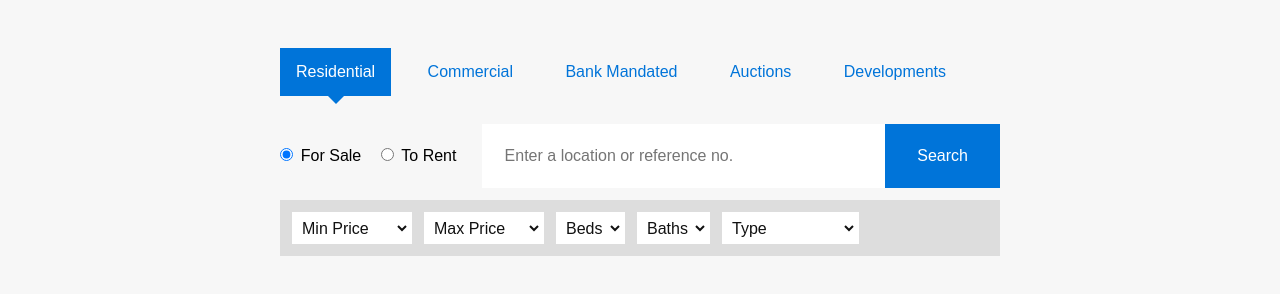
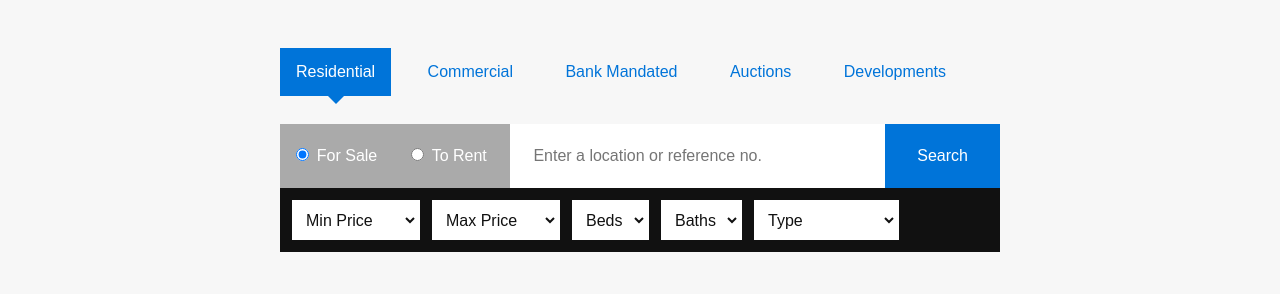
Before and after one commit to michaelthorne/search-prototype, a website: page example-2.html in a window 1280 px wide. Shown: the part 300-594 px from the top of the page. Drawn offline with Linux system fonts and the light colour scheme.

Commit message:
Better styles for toggles

```diff
--- a/css/style.css
+++ b/css/style.css
@@ -209,14 +209,14 @@ html {
     display: block;
 }
 
-.form--search .label--radio {
+.form--search .label--toggle {
     float: left;
-    margin-bottom: 2em;
-    margin-left: 1em;
+    margin-bottom: 1em;
+    margin-left: 0.25em;
 }
 
-.form--search .label--radio:first-child {
-    margin-left: 0;
+.form--search .label--toggle + .label--toggle {
+    margin-left: 1em;
 }
 
 .form--search .label .input {
@@ -241,15 +241,15 @@ html {
     outline: none;
 }
 
-.form--search .label--radio input {
+.form--search .label--toggle input {
     margin-right: 0.25em;
 }
 
 .form--search .input--alt {
     background-color: #fff;
     color: #111;
-    height: 2em; /* 32 / 16 */
-    padding: 0.25em;
+    height: 2.5em; /* 40 / 16 */
+    padding: 0.5em;
 }
 
 .form--search .input--alt:focus,
@@ -382,7 +382,7 @@ html {
     }
 
     .form--search .fieldset {
-        background-color: #ddd;
+        background-color: #111;
         border: 0;
         clear: both;
         display: block;
@@ -404,23 +404,41 @@ html {
     }
 
     .form--search .label--status {
-        margin-bottom: 0.75em;
         width: 25%;
     }
 
+    .form--search .label--status select {
+        background-color: #aaa;
+        color: #fff;
+    }
+
+    .form--search .label--status select:focus,
+    .form--search .label--status select:hover {
+        border-color: #0074d9;
+    }
+
     .form--search .label--search {
-        margin-bottom: 0.75em;
         width: 75%;
     }
 
-    .form--search .label--radio {
-        margin-top: 1.5em;
+    .form--search .label--toggle {
+        background-color: #aaa;
+        color: #fff;
+        margin-bottom: 0;
         margin-left: 0;
-        width: 14%;
+        padding-top: 1.5em;
+        padding-bottom: 1.5em;
+        padding-left: 1em;
+        width: 16%;
     }
 
-    .form--search .label--radio + .label--search {
-        width: 72%;
+    .form--search .label--toggle + .label--toggle {
+        margin-left: 0;
+        padding-right: 1em;
+    }
+
+    .form--search .label--toggle + .label--search {
+        width: 68%;
     }
 
     .form--search .label--search .input {
--- a/example-2.html
+++ b/example-2.html
@@ -43,11 +43,11 @@
                 </ul>
 
                 <form class="form form--search " action="index.html" method="post">
-                    <label class="label label--radio">
+                    <label class="label label--toggle">
                         <input type="radio" id="status-sold" name="status" value="sale" checked="checked"> For Sale
                     </label>
 
-                    <label class="label label--radio">
+                    <label class="label label--toggle">
                         <input type="radio" id="status-rent" name="status" value="rent"> To Rent
                     </label>
 
```
